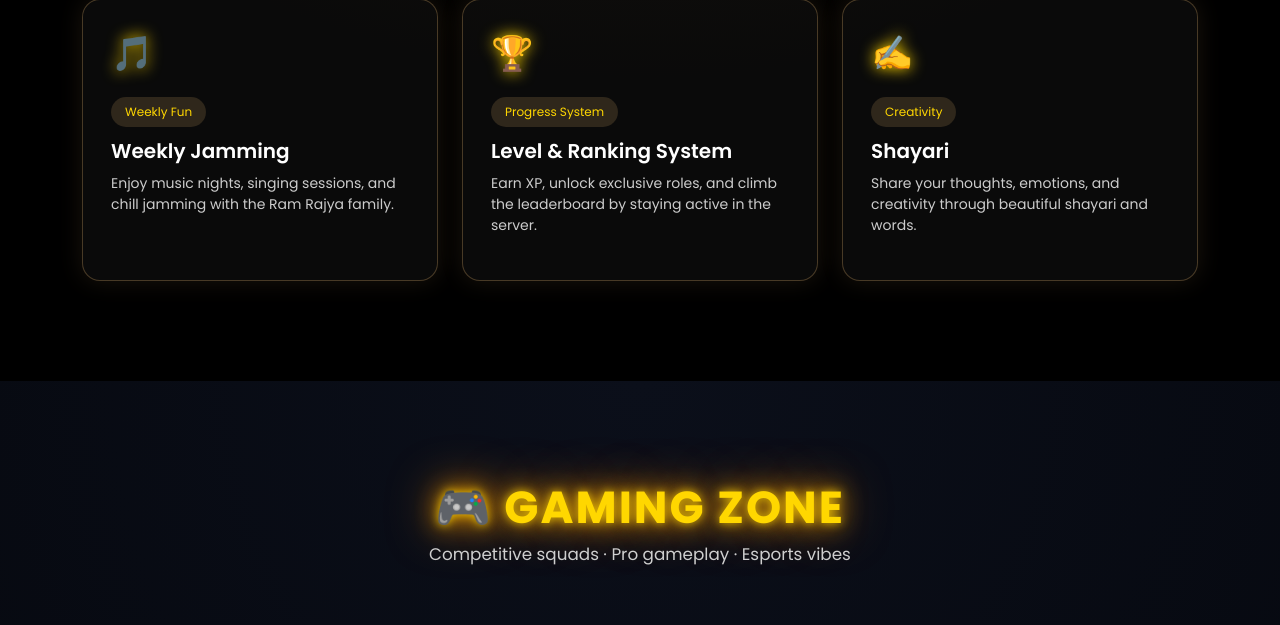
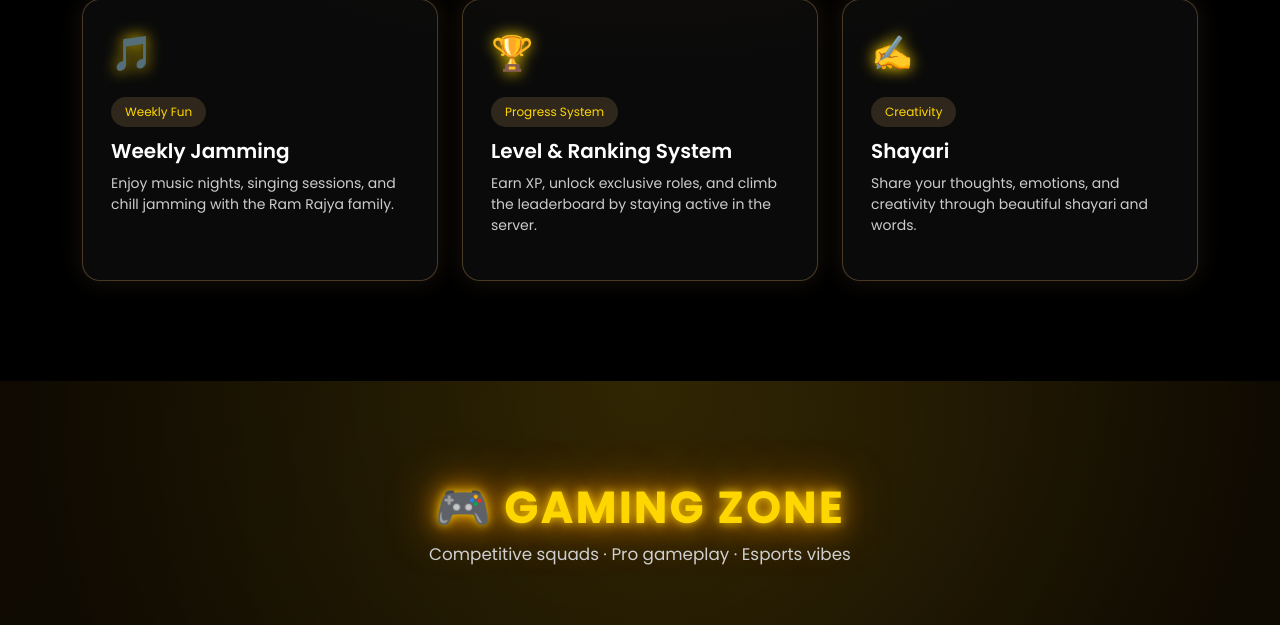
Before and after one commit to Anonyums3214/ram-django, a Django app: page / in a window 1280 px wide. Shown: the part 2340-2965 px from the top of the page. Run offline with Django 5.2, Linux system fonts and the light colour scheme; some libraries are stand-ins or nearby versions; some web fonts are replaced.

Commit message:
Updated gaming css

```diff
--- a/static/style.css
+++ b/static/style.css
@@ -623,7 +623,13 @@ body{
 /* GAMING ZONE */
 .gaming-zone{
     padding:100px 0;
-    background: radial-gradient(circle at top, #0b0f1a, #05070d);
+    background: radial-gradient(circle at top,
+            rgba(255,215,0,0.12),
+            rgba(15,10,2,0.95) 60%),
+        linear-gradient(135deg,
+            #0b0702,
+            #1a1204,
+            #0b0702);
 }
 
 /* GOLDEN TITLE (RAM RAJYA STYLE) */
```
